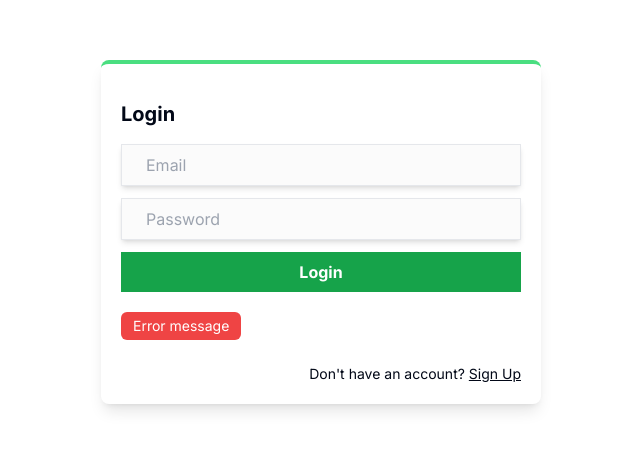
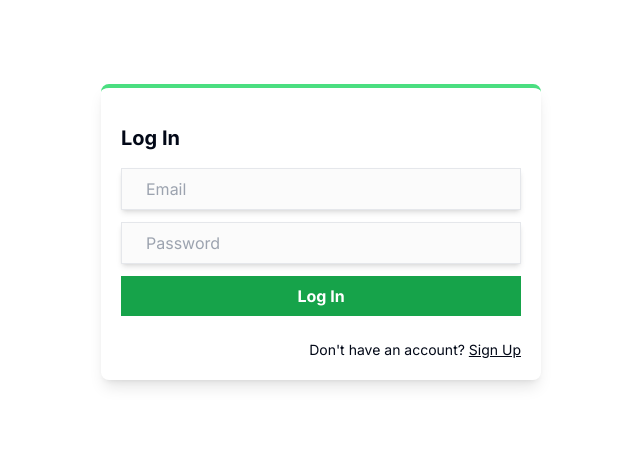
Before and after one commit to thenetvr/eCommerce, a Next.js app: page /auth/login in a window 1280 px wide. Shown: the part 168-618 px from the top of the page, without its empty margins (319-959 px from the left). Built offline with nearby package versions, Linux system fonts and the light colour scheme.

Commit message:
created API auth credentials provider that will handle login authentication

```diff
--- a/components/auth/LoginForm.tsx
+++ b/components/auth/LoginForm.tsx
@@ -1,20 +1,79 @@
+"use client";
+
+import { signIn } from "next-auth/react";
 import Link from "next/link";
-import React from "react";
+import { useRouter } from "next/navigation";
+import React, { useReducer, useState } from "react";
+
+// Interface for our state
+interface FormState {
+  email: string;
+  password: string;
+}
 
 export default function LoginForm() {
+  const router = useRouter();
+
+  const [state, dispatch] = useReducer(
+    (state: FormState, action: Partial<FormState>) => ({
+      ...state,
+      ...action,
+    }),
+    {
+      email: "",
+      password: "",
+    }
+  );
+  const [error, setError] = useState("");
+
+  const handleSubmit = async (e) => {
+    e.preventDefault();
+
+    const { email, password } = state;
+
+    try {
+      const res = await signIn("credentials", {
+        email,
+        password,
+        redirect: false,
+      });
+
+      if (res.error) {
+        setError("Invalid Credentials");
+        return;
+      }
+
+      router.replace("/auth/dashboard");
+    } catch (err) {
+      console.log(err);
+    }
+  };
+
   return (
     <div className="grid place-items-center h-screen">
       <div className="shadow-lg p-5 rounded-lg border-t-4 border-green-400">
-        <h1 className="text-xl font-bold my-4">Login</h1>
-        <form className="flex flex-col gap-3">
-          <input type="text" placeholder="Email" />
-          <input type="password" placeholder="Password" />
+        <h1 className="text-xl font-bold my-4">Log In</h1>
+        <form onSubmit={handleSubmit} className="flex flex-col gap-3">
+          <input
+            type="text"
+            placeholder="Email"
+            value={state.email}
+            onChange={(e) => dispatch({ email: e.target.value })}
+          />
+          <input
+            type="password"
+            placeholder="Password"
+            value={state.password}
+            onChange={(e) => dispatch({ password: e.target.value })}
+          />
           <button className="bg-green-600 text-white font-bold cursor-pointer px-6 py-2">
-            Login
+            Log In
           </button>
-          <div className="bg-red-500 text-white w-fit text-sm py-1 px-3 rounded-md mt-2">
-            Error message
-          </div>
+          {error && (
+            <div className="bg-red-500 text-white w-fit text-sm py-1 px-3 rounded-md mt-2">
+              {error}
+            </div>
+          )}
           <Link className="text-sm mt-3 text-right" href={"/auth/signup"}>
             Don't have an account? <span className="underline">Sign Up</span>
           </Link>
--- a/components/auth/UserInfo.tsx
+++ b/components/auth/UserInfo.tsx
@@ -1,16 +1,24 @@
-import React from "react";
+"use client";
+
+import { signOut } from "next-auth/react";
+import { useSession } from "next-auth/react";
 
 export default function UserInfo() {
+  const { data: session } = useSession();
+
   return (
     <div className="grid place-items-center h-screen">
       <div className="shadow-lg p-8 bg-zing-300/10 flex flex-col gap-2 my-6">
         <div>
-          Name: <span className="font-bold">John</span>
+          Name: <span className="font-bold">{session?.user?.name}</span>
         </div>
         <div>
-          Email: <span className="font-bold">john@gmail.com</span>
+          Email: <span className="font-bold">{session?.user?.email}</span>
         </div>
-        <button className="bg-red-500 text-white font-bold px-6 py-2 mt-3">
+        <button
+          onClick={() => signOut()}
+          className="bg-red-500 text-white font-bold px-6 py-2 mt-3"
+        >
           Log Out
         </button>
       </div>
```
